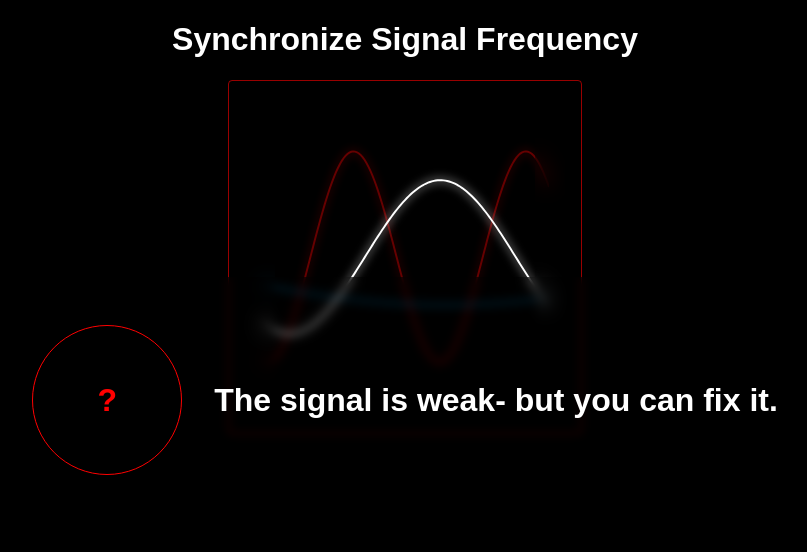
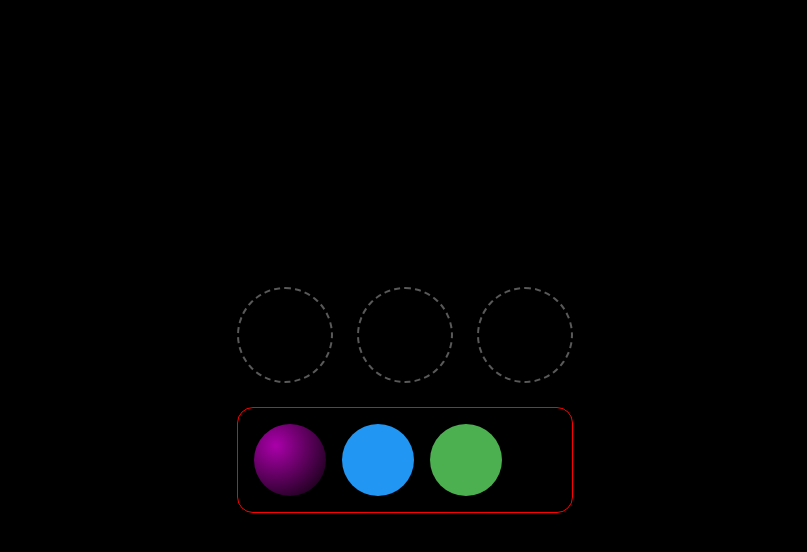
Before and after one commit to rniemela77/doohickey-interactive, a Vue app: page / in a window 1280 px wide. Shown: the top 552 px of the page, without its empty margins (235-1042 px from the left). Built offline with nearby package versions, Linux system fonts and the light colour scheme.

Commit message:
create basics of quest2

```diff
--- a/src/App.vue
+++ b/src/App.vue
@@ -9,7 +9,7 @@
         </transition>
 
         <transition name="fade">
-            <div v-if="showQuest2">quest2</div>
+            <Quest2 v-if="showQuest2" />
         </transition>
         <!-- <BigRedText />
 
@@ -35,10 +35,11 @@
 import { ref } from 'vue';
 import Intro from './views/Intro.vue';
 import Quest1 from './views/Quest1.vue';
+import Quest2 from './views/Quest2.vue';
 
 const showIntro = ref(false); // should set to true
-const showQuest1 = ref(true);
-const showQuest2 = ref(false);
+const showQuest1 = ref(false);
+const showQuest2 = ref(true);
 
 function loadingComplete() {
     showIntro.value = false;
@@ -61,11 +62,6 @@ function questCompleted() {
 </script>
 
 <style>
-.container * {
-    /* border: 1px solid lab(87.82 -79.28 80.98 / 0.2); */
-    /* padding: 1rem; */
-}
-
 .container {
     width: 100vw;
     height: 100vh;
--- a/src/views/Quest2.vue
+++ b/src/views/Quest2.vue
@@ -0,0 +1,165 @@
+<template>
+    <div class="quest2">
+        <div class="slots" @dragover.prevent>
+            <div
+                v-for="(slotColor, slotIndex) in slots"
+                :key="`slot-${slotIndex}`"
+                class="slot"
+                :class="{ filled: !!slotColor }"
+                @dragover.prevent
+                @drop="handleDropOnSlot(slotIndex, $event)"
+            >
+                <div
+                    v-if="slotColor"
+                    class="piece"
+                    :style="{ background: colorToCss(slotColor) }"
+                    draggable="true"
+                    @dragstart="handleDragStartFromSlot(slotIndex, slotColor, $event)"
+                />
+            </div>
+        </div>
+
+        <div class="bank" @dragover.prevent @drop="handleDropOnBank($event)">
+            <div
+                v-for="(color, idx) in bankPieces"
+                :key="`bank-${color}`"
+                class="piece"
+                :style="{ background: colorToCss(color) }"
+                draggable="true"
+                @dragstart="handleDragStartFromBank(color, $event)"
+            />
+        </div>
+
+        <div v-if="isCorrect" class="message">correct!</div>
+    </div>
+</template>
+
+<script setup>
+import { computed, ref } from 'vue';
+
+const TARGET_ORDER = ['magenta', 'blue', 'green'];
+
+const slots = ref([null, null, null]);
+const bankPieces = ref(['magenta', 'blue', 'green']);
+
+function colorToCss(color) {
+    if (color === 'magenta') return 'radial-gradient(circle at 30% 30%, #ff00ff -50%, #000000 100%)';
+    if (color === 'blue') return '#2196f3';
+    if (color === 'green') return '#4caf50';
+    return '#888888';
+}
+
+function handleDragStartFromBank(color, event) {
+    event.dataTransfer.effectAllowed = 'move';
+    event.dataTransfer.setData(
+        'text/plain',
+        JSON.stringify({ source: 'bank', color })
+    );
+}
+
+function handleDragStartFromSlot(slotIndex, color, event) {
+    event.dataTransfer.effectAllowed = 'move';
+    event.dataTransfer.setData(
+        'text/plain',
+        JSON.stringify({ source: 'slot', slotIndex, color })
+    );
+}
+
+function handleDropOnSlot(targetIndex, event) {
+    const payload = safeParse(event.dataTransfer.getData('text/plain'));
+    if (!payload || !payload.color) return;
+
+    if (payload.source === 'bank') {
+        const current = slots.value[targetIndex];
+        if (current) {
+            bankPieces.value.push(current);
+        }
+        slots.value[targetIndex] = payload.color;
+        bankPieces.value = bankPieces.value.filter((c) => c !== payload.color);
+    } else if (payload.source === 'slot') {
+        const fromIndex = payload.slotIndex;
+        if (fromIndex === targetIndex) return;
+
+        const targetColor = slots.value[targetIndex];
+        slots.value[targetIndex] = payload.color;
+        slots.value[fromIndex] = targetColor || null;
+    }
+}
+
+function handleDropOnBank(event) {
+    const payload = safeParse(event.dataTransfer.getData('text/plain'));
+    if (!payload || payload.source !== 'slot') return;
+
+    const fromIndex = payload.slotIndex;
+    const color = slots.value[fromIndex];
+    if (!color) return;
+
+    bankPieces.value.push(color);
+    slots.value[fromIndex] = null;
+}
+
+const isCorrect = computed(() => {
+    if (slots.value.some((c) => !c)) return false;
+    return slots.value.every((c, i) => c === TARGET_ORDER[i]);
+});
+
+function safeParse(str) {
+    try {
+        return JSON.parse(str);
+    } catch (e) {
+        return null;
+    }
+}
+</script>
+
+<style scoped>
+.quest2 {
+    display: flex;
+    flex-direction: column;
+    align-items: center;
+    gap: 24px;
+}
+
+.slots {
+    display: flex;
+    gap: 24px;
+}
+
+.slot {
+    width: 96px;
+    height: 96px;
+    border: 2px dashed rgba(255, 255, 255, 0.35);
+    border-radius: 50%;
+    display: flex;
+    align-items: center;
+    justify-content: center;
+}
+
+.slot.filled {
+    border-style: solid;
+}
+
+.bank {
+    display: flex;
+    gap: 16px;
+    min-height: 96px;
+    align-items: center;
+    border: 1px solid red;
+    padding: 16px;
+    border-radius: 16px;
+    min-width: 100%;
+}
+
+.piece {
+    width: 72px;
+    height: 72px;
+    border-radius: 50%;
+    box-shadow: 0 6px 18px rgba(0, 0, 0, 0.35);
+    cursor: grab;
+}
+
+.message {
+    font-size: 20px;
+    color: #9cff9c;
+}
+</style>
```
